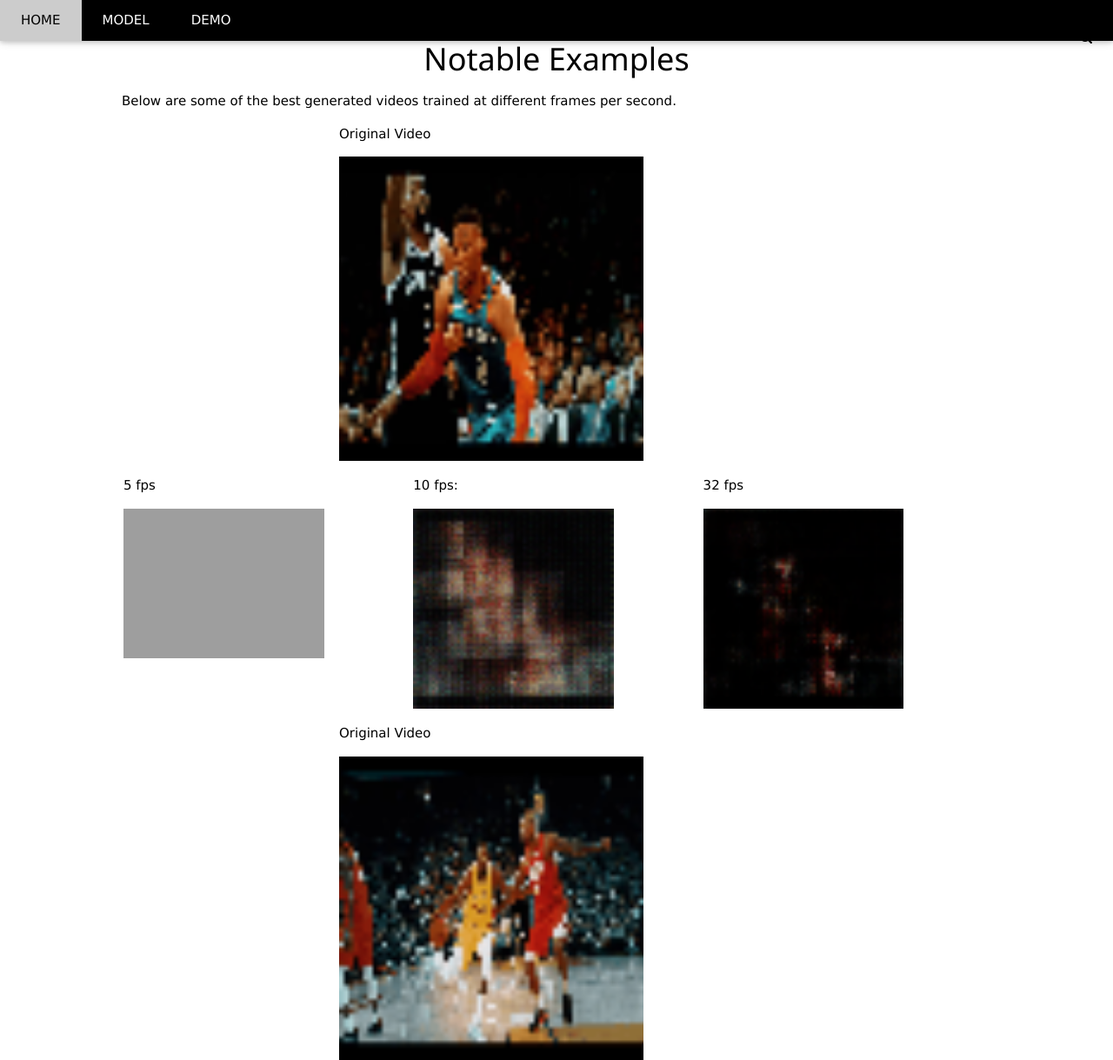
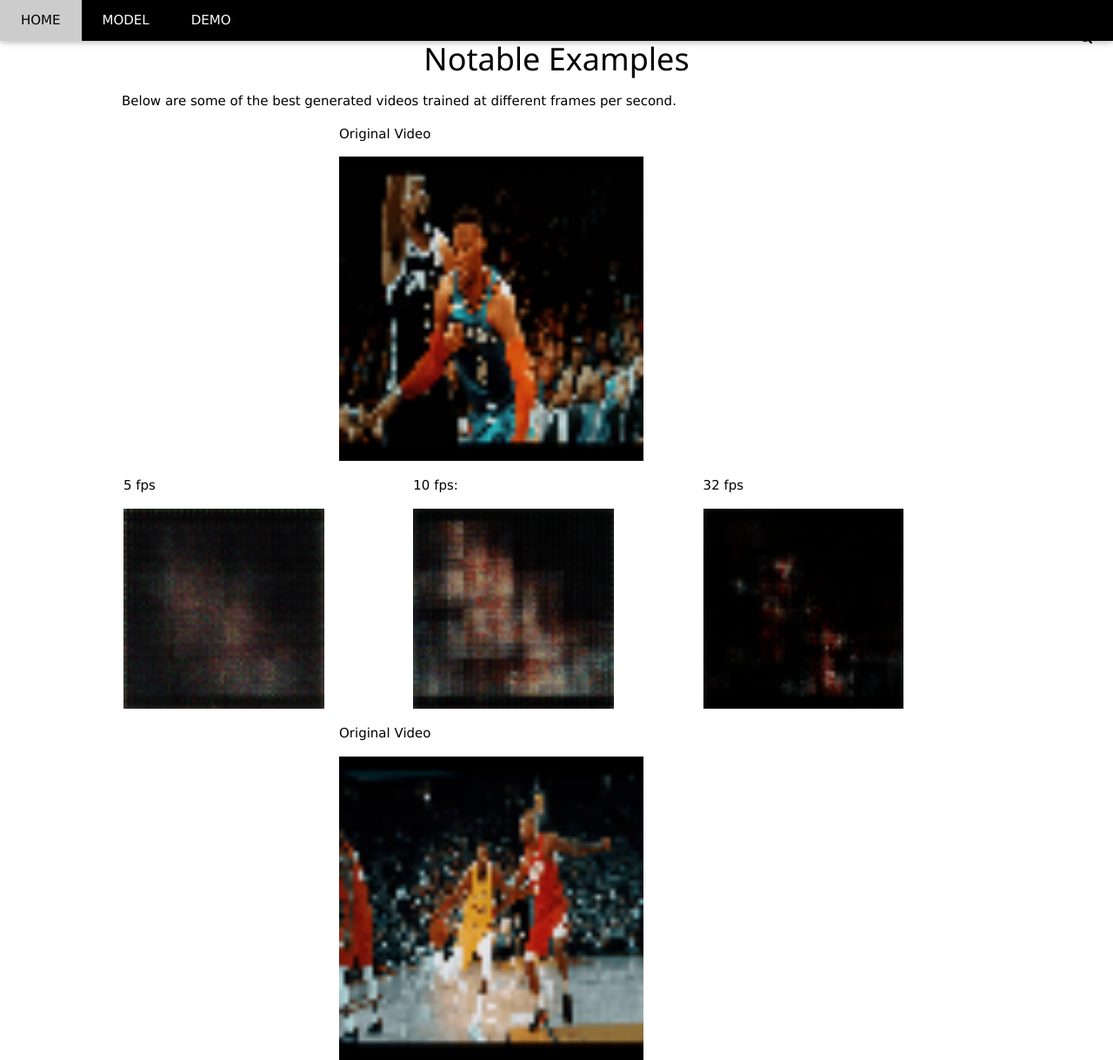
Before and after one commit to njesus15/vidgan, a Flask app: page /demo in a window 1280 px wide. Shown: the top 1219 px of the page at 87% size. Run offline with Flask 2, Linux system fonts and the light colour scheme; grey boxes are pictures that could not be loaded.

```diff
--- a/templates/demo.html
+++ b/templates/demo.html
@@ -61,7 +61,7 @@ width:50%;
 
 <div class="example1">
     <div class="column">
-        <p>5 fps</p> <img src='../static/images/vid0_gen_5fps.git' style="width:70%">
+        <p>5 fps</p> <img src='../static/images/vid0_gen_5fps.gif' style="width:70%">
     </div>
 
     <div class="column">
```
